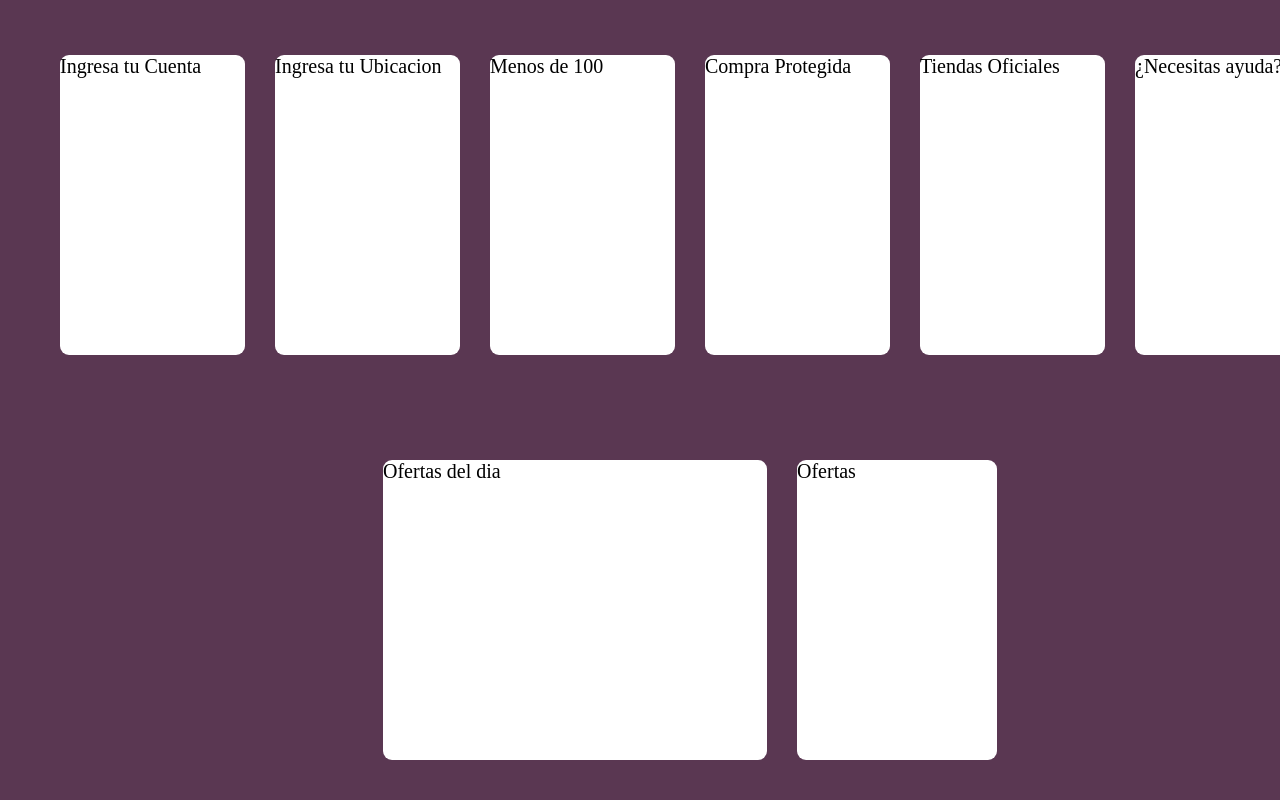
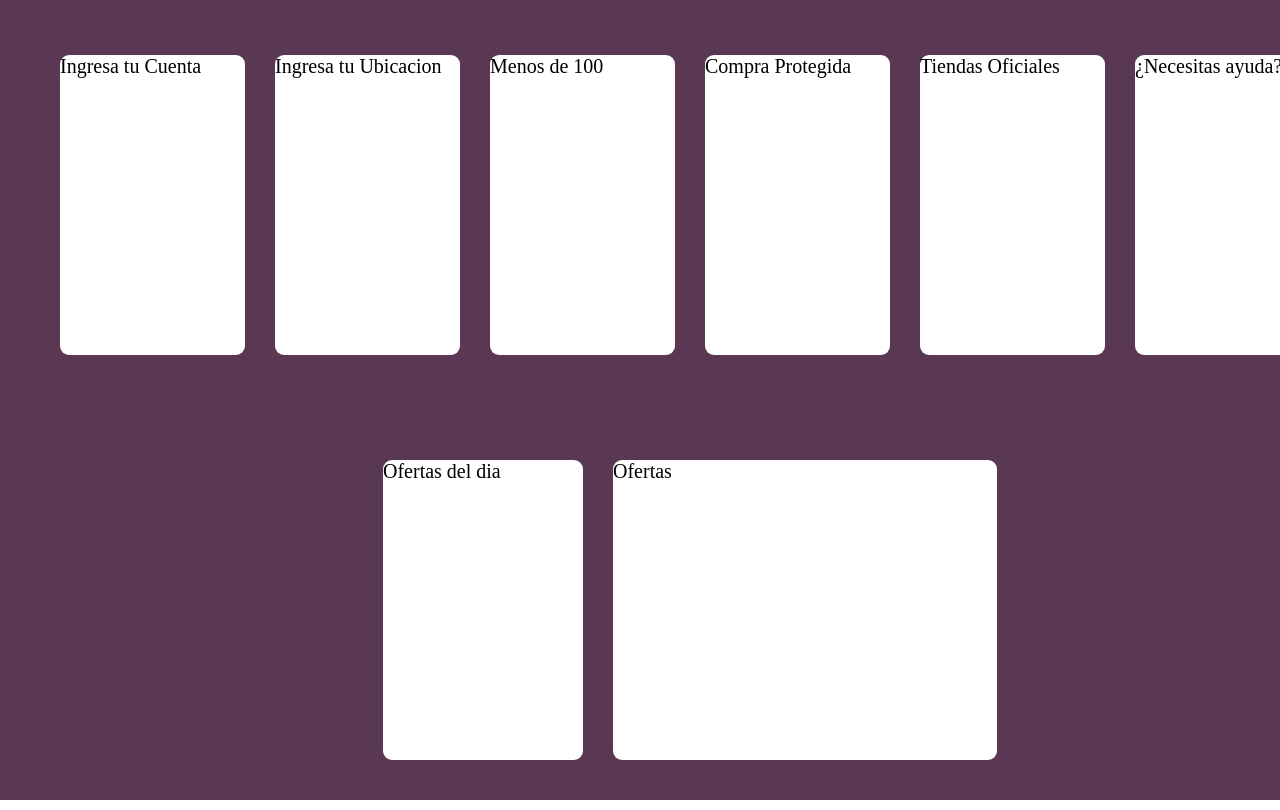
Before and after one commit to NadineAtoccsaOrtiz/Curso_css, a plain HTML site: page tarjetas/index.html in a window 1280 px wide. Shown: the top 810 px of the page. Drawn offline with Linux system fonts and the light colour scheme.

Commit message:
Tarjetas
modifique el tamaño de una de mis etiquetas

```diff
--- a/tarjetas/index.html
+++ b/tarjetas/index.html
@@ -18,8 +18,8 @@
         </section>
 
         <section class="contenedor">
-            <article class="izquierda"><p>Ofertas del dia</p></article>
-            <article><p>Ofertas</p></article>
+            <article ><p>Ofertas del dia</p></article>
+            <article class="izquierda"><p>Ofertas</p></article>
         </section>
 
     </main>
```
